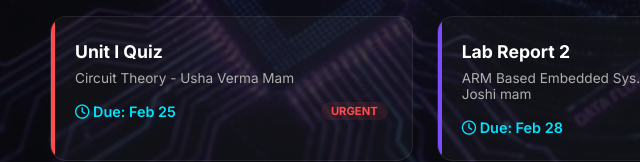
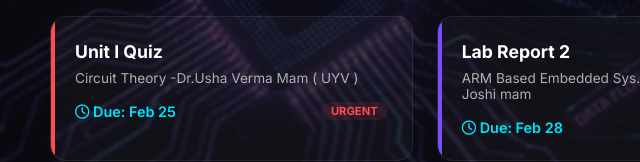
Before and after one commit to AyushNshinde/rfid-project-deploy, a plain HTML site: page index.html in a window 1280 px wide. Shown: the part 826-988 px from the top of the page, 22-662 px from the left. Drawn offline with Linux system fonts and the light colour scheme.

Commit message:
Restore index.html content

```diff
--- a/index.html
+++ b/index.html
@@ -119,7 +119,7 @@
                 <div class="deadline-card urgent">
                     <div class="deadline-info">
                         <h3>Unit I Quiz</h3>
-                        <span class="subject">Circuit Theory - Usha Verma Mam</span>
+                        <span class="subject">Circuit Theory -Dr.Usha Verma Mam ( UYV )</span>
                     </div>
                     <div class="deadline-meta">
                         <div class="due-date"><i class="far fa-clock"></i> Due: Feb 25</div>
```
